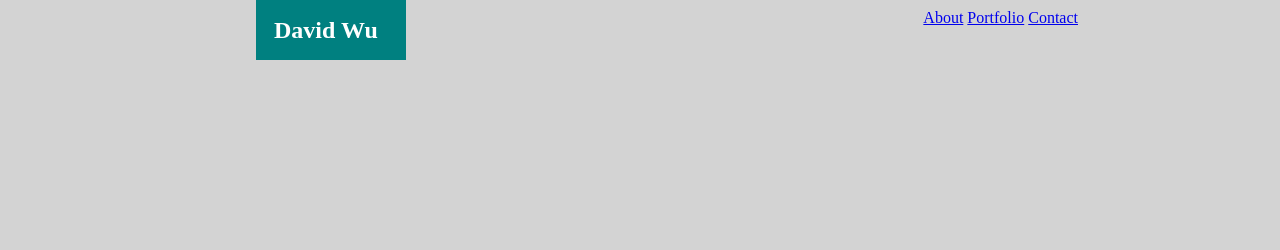
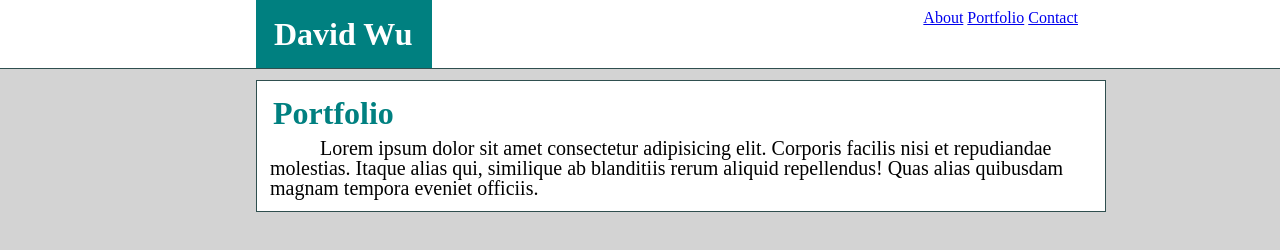
Before and after one commit to davidwu92/Basic-Portfolio, a plain HTML site: page portfolio.html in a window 1280 px wide. Drawn offline with Linux system fonts and the light colour scheme.

Commit message:
added content titles to contact/portfolio, resizes

```diff
--- a/assets/css/style.css
+++ b/assets/css/style.css
@@ -3,23 +3,28 @@ body {
 }
 .header {
     background-color: white;
+    height: 69px;
+    border-bottom: solid;
+    border-color: darkslategrey;
+    border-width: thin;
 }
 
 h1 {
-    font-size:24px;
+    font-size:32px;
     padding:6px;
 }
 
 p {
     font-size: 20px;
     padding: 3px;
+    text-indent: 50px;
 }
 .DavidWu {
     padding: 12px;
     color: #ffffff;
     position: relative;
     left: 20%;
-    width: 150px;
+    width: 176px;
     background-color: teal;
     float: left;
 }
@@ -29,12 +34,15 @@ p {
     padding: 10px;
     position: relative;
     right: 15%;
+    color: lightgrey;
+
 }
 
 .content {
     background-color:white;
-    border-color: black;
-    border: 3px;
+    border:solid;
+    border-color: darkslategrey;
+    border-width: thin;
     padding: 10px;
     position: fixed;
     left: 20%;
@@ -46,7 +54,7 @@ p {
 }
 
 #photo {
-    width: 200px;
+    width: 165px;
     float: left;
     margin-right: 20px;
 }
--- a/portfolio.html
+++ b/portfolio.html
@@ -19,5 +19,11 @@
             <a href="contact.html">Contact</a>
         </div>
     </div>
+
+    <div class="content">
+       <h1 class="contenttitle">Portfolio</h1>
+        <p>Lorem ipsum dolor sit amet consectetur adipisicing elit. Corporis facilis nisi et repudiandae molestias. Itaque alias qui, similique ab blanditiis rerum aliquid repellendus! Quas alias quibusdam magnam tempora eveniet officiis.</p>
+    </div>
+
 </body>
 </html>
```
Also changed, not shown: contact.html (+4 -0 lines).
